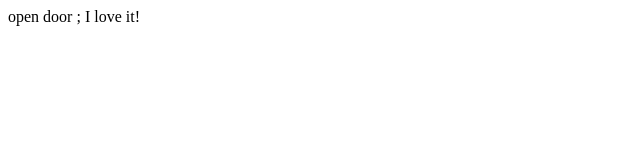
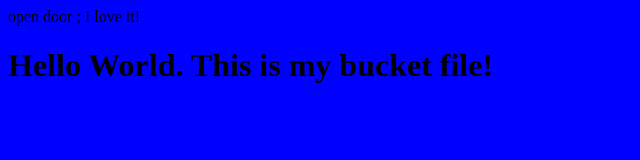
Before and after one commit to JeanWalbaum/JeanWalbaum.github.io, a plain HTML site: page index.html in a window 1280 px wide. Shown: the whole page, without its empty margins (0-640 px from the left). Drawn offline with Linux system fonts and the light colour scheme.

Commit message:
Update index.html

```diff
--- a/index.html
+++ b/index.html
@@ -1 +1,13 @@
 open door ; I love it!
+<html>
+<body id='canvas' bgcolor"red">
+<script>
+window.onload = function(){
+var col = ['red','green','blue'];
+var num = Math.floor(Math.random() * 3);
+document.getElementById("canvas").style.backgroundColor=col[num];
+};
+</script>
+<h1>Hello World. This is my bucket file!</h1>
+</body>
+</html>
```
